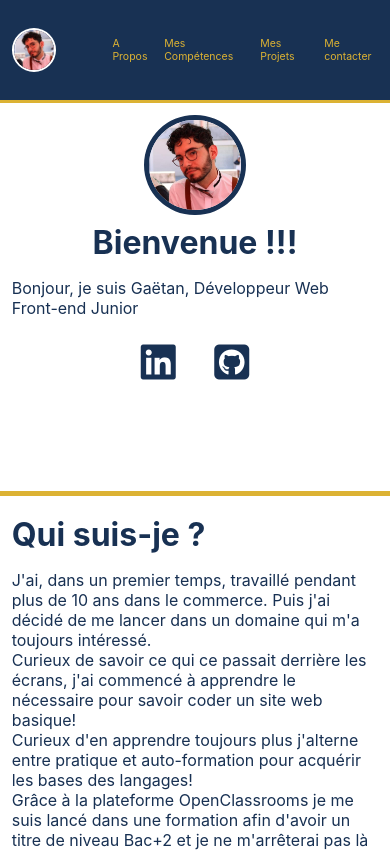
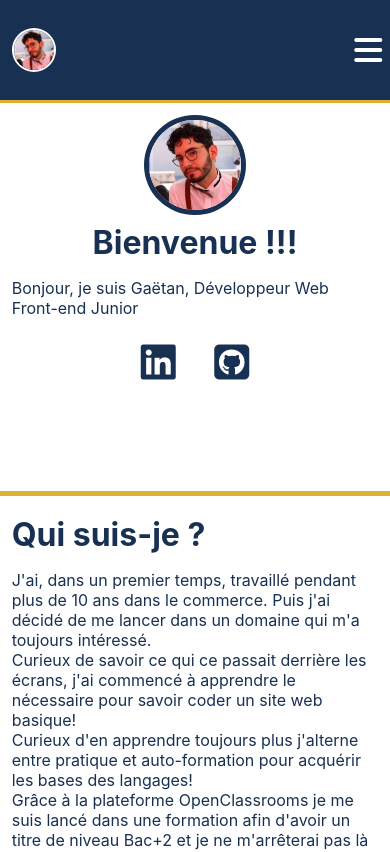
Before and after one commit to PesoPueblo/LEPRINCE-Gaetan-Porfolio, a React (Create React App) app in the folder frontend/: page / in a window 390 px wide. Shown: the top 852 px of the page. Built offline with nearby package versions, Linux system fonts and the light colour scheme.

Commit message:
ajout responsive menu burger

```diff
--- a/frontend/src/components/nav.jsx
+++ b/frontend/src/components/nav.jsx
@@ -2,10 +2,24 @@ import "../styles/nav.css"
 import img from "../asset/moi.jpg"
 import { Link } from "react-router-dom"
 export default function Nav () {
+    function openMenu(){
+        const menuButton = document.querySelector("#menu-button");
+        const menu = document.querySelector(".menu")
+
+        if (menuButton.className === "fa-solid fa-bars") {
+        menuButton.setAttribute("class", "fa-solid fa-xmark")
+        menu.setAttribute("style","display:flex")
+
+            } else if (menuButton.className === "fa-solid fa-xmark") {
+                menuButton.setAttribute("class", "fa-solid fa-bars");
+                menu.setAttribute("style","display:none")
+            }
+    };
     return (
         <div className="header">
             <img src={img} alt="Gaëtan LEPRINCE" />
-            <menu>
+            <i id="menu-button" className="fa-solid fa-bars" onClick={openMenu}></i>
+            <menu className="menu">
                 <li><Link to="/" className="nav-link">A Propos</Link></li>
                 <li><Link to="/compétences" className="nav-link">Mes Compétences</Link></li>
                 <li><Link to="/projets"className="nav-link">Mes Projets</Link></li>
--- a/frontend/src/pages/details.jsx
+++ b/frontend/src/pages/details.jsx
@@ -4,14 +4,15 @@ import GalleryPhoto from "../components/gallery";
 import {Link} from 'react-router-dom'
 
 export default function Details() {
-    //récupération de l'id cible
-    const idProject = sessionStorage.getItem("workId");
+
     //state
     const [data,setData] = useState([]);
     const [image,setImage]=useState([]);
     const [technologie,setTechnologie]=useState([]);
     //appel de l'api avec la route pour un projet
     useEffect(()=>{
+      //récupération de l'id cible
+      const idProject = sessionStorage.getItem("workId");
         fetch(`${process.env.REACT_APP_SERVER_URL}/api/works/${idProject}`)
             .then(prom=>prom.json())
             .then(data=>{setData(data);setImage(data.image);setTechnologie(data.technologie)})
--- a/frontend/src/styles/nav.css
+++ b/frontend/src/styles/nav.css
@@ -32,24 +32,41 @@ menu{
 .nav-link:hover{
     color: white;
 }
-@media (max-width:950px) and (min-width: 551px)  {
-    .nav-link{
-        font-size: 40%;
-    }
+#menu-button {
+    color: white;
+    font-size: 2rem;
+    margin-right: 2%;
+    display: none;
+}
+@media (max-width:950px) {
+
     menu>li{
-        margin: 0 20px;
+        margin: 20px;
     }
     .header>img{
         max-width: 50px;
     }
-
+    .header{
+        position: relative;
+    }
+    #menu-button{
+        display: inline;
+    }
+    .menu{
+        display: none;
+        background-color: rgb(24,49,83);
+        position: absolute;
+        flex-direction: column;
+        top: 100px;
+        right: 0;
+        margin: 0;
+        border: #dcb233 solid 1px;
+        z-index: 1;
+    }
 }
 @media (max-width:551px) {
-    menu>li{
-        margin: 0 5px;
-    }
     .nav-link{
-        font-size: 30%;
+        font-size: 50%;
     }
     .header>img{
         max-width: 40px;
```
